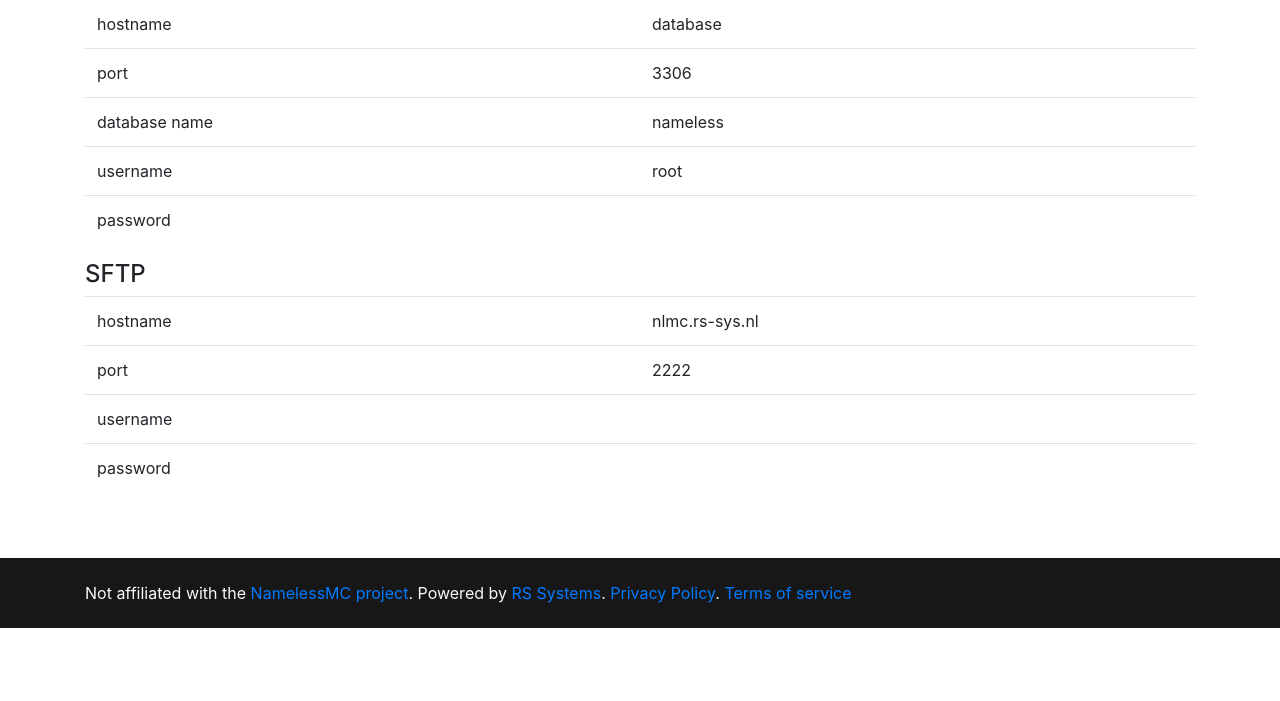
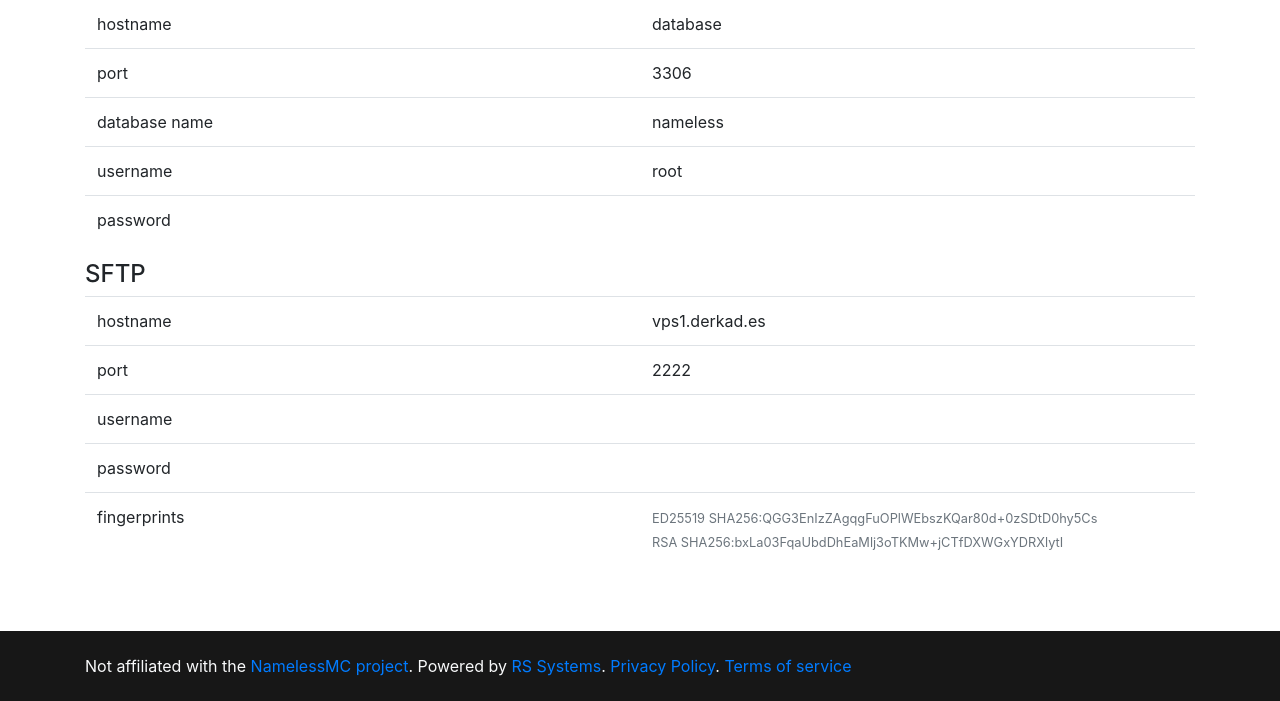
Before and after one commit to namelessmc-bot/namelessmc_hosting, a Django app: template frontend/users/templates/users/website_detail.html in a window 1280 px wide. Shown: the part 576-1277 px from the top of the page. Before the commit the page ends 1204 px from the top, so only its background shows below. Run offline with Django 3.2, Linux system fonts and the light colour scheme; the template is opened without the code that fills it, so the values that code supplies are empty; some libraries are stand-ins or nearby versions.

Commit message:
Display SSH fingerprints

```diff
--- a/frontend/users/templates/users/website_detail.html
+++ b/frontend/users/templates/users/website_detail.html
@@ -71,7 +71,7 @@
             <tbody>
                 <tr>
                     <td class="w-50">hostname</td>
-                    <td class="w-50">nlmc.rs-sys.nl</td>
+                    <td class="w-50">vps1.derkad.es</td>
                 </tr>
                 <tr>
                     <td>port</td>
@@ -85,6 +85,11 @@
                     <td>password</td>
                     <td>{{ website.sftp_password }}</td>
                 </tr>
+                <tr>
+                    <td>fingerprints</td>
+                    <td><small class="text-muted">ED25519 SHA256:QGG3EnIzZAgqgFuOPlWEbszKQar80d+0zSDtD0hy5Cs<br>
+                    RSA SHA256:bxLa03FqaUbdDhEaMlj3oTKMw+jCTfDXWGxYDRXlytI</small></td>
+                </tr>
             </tbody>
         </table>
     </div>
```
